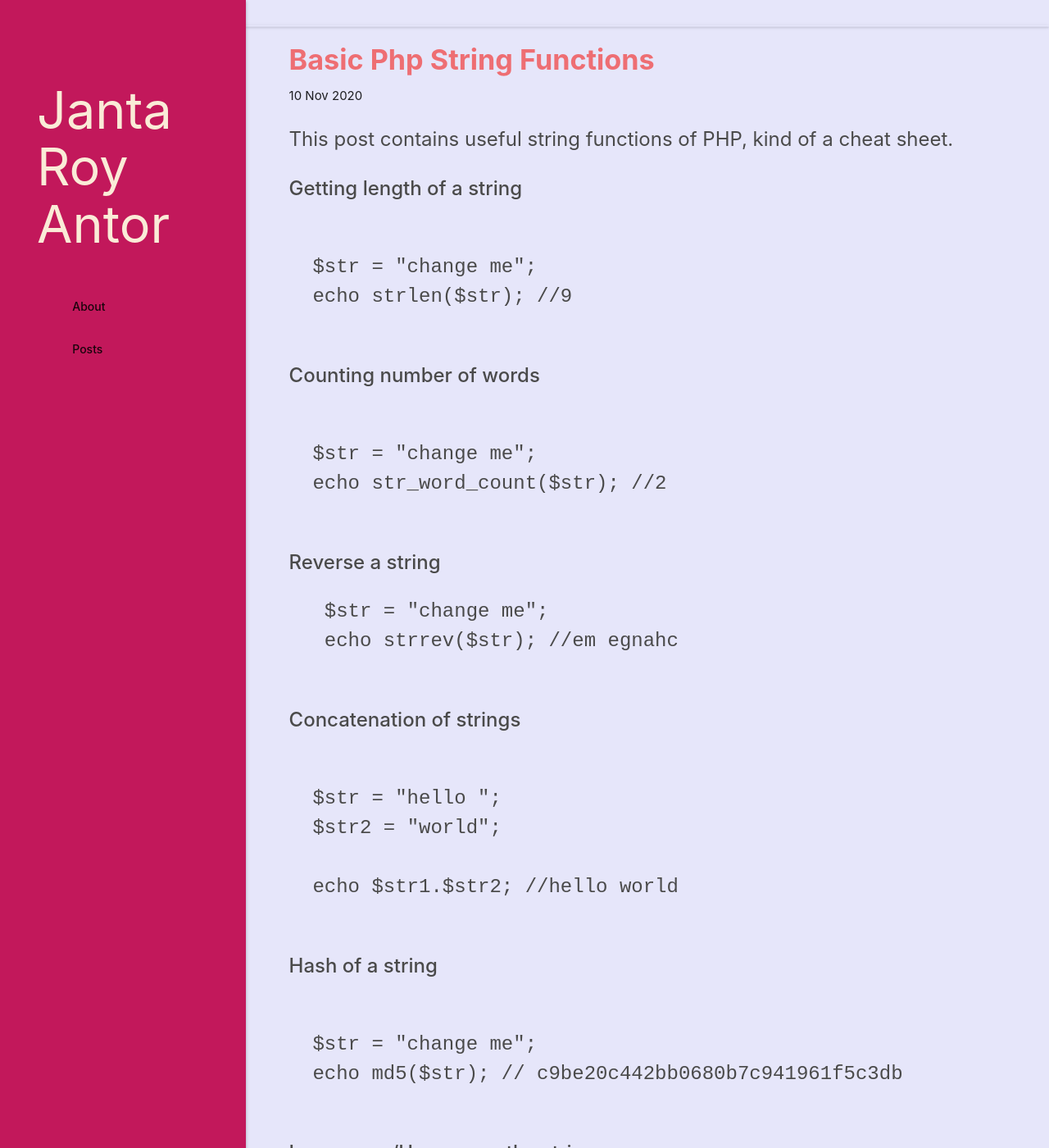
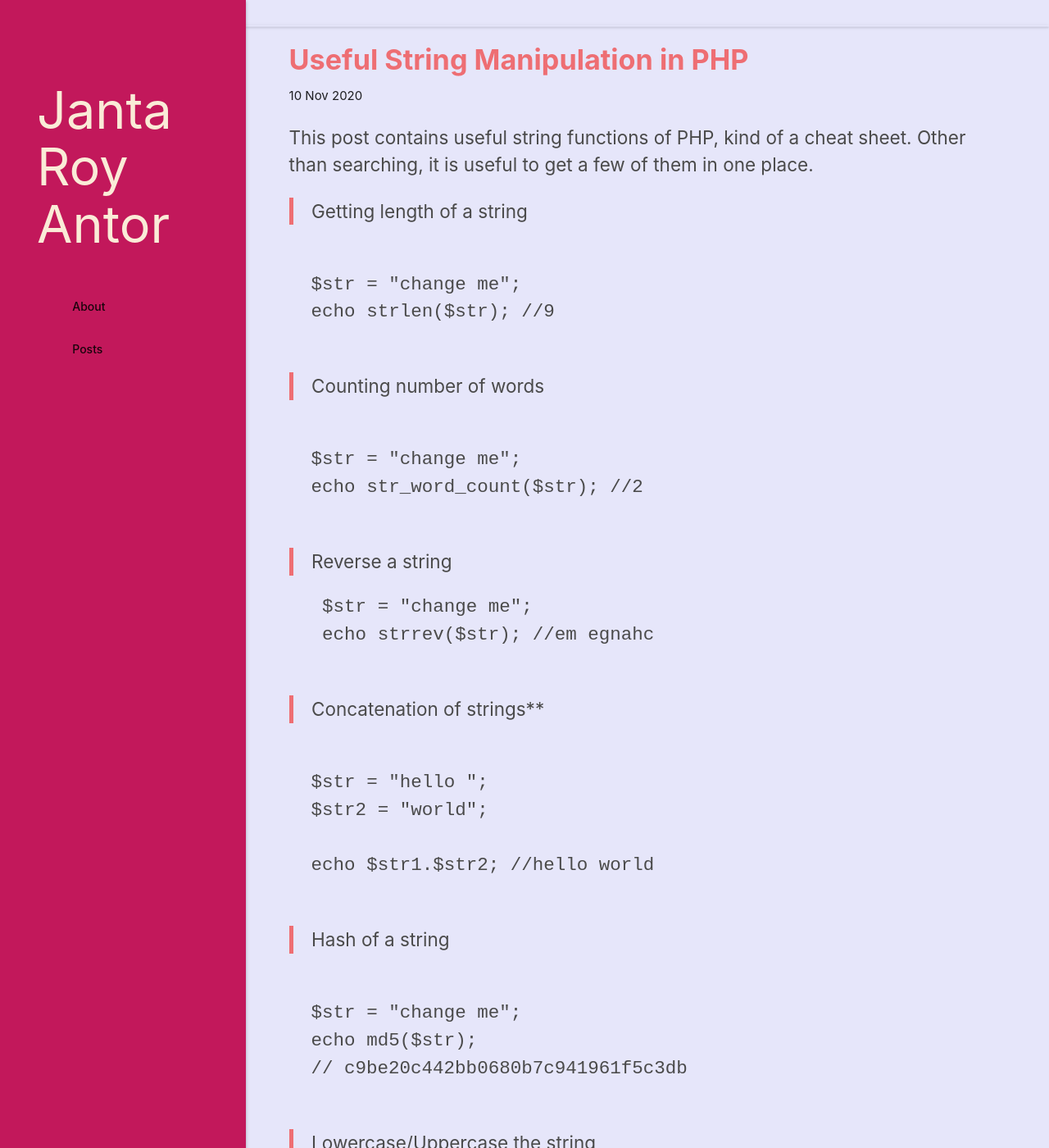
Before and after one commit to jrAntor/jrAntor.github.io, a Jekyll site: the page built from _posts/2020-11-11-php-string-manipulation.markdown, in a window 1280 px wide and 1400 px high. Shown: the whole window at 82% size. Built offline with Jekyll 4.4.1, drawn with Linux system fonts in a browser that asks for light colours; some of the changed text lies outside the part shown.

Commit message:
Fixed post render difficulty.

````diff
--- a/_includes/sidenav.html
+++ b/_includes/sidenav.html
@@ -5,7 +5,7 @@
   <ul id="slide-out" class="sidenav sidenav-fixed bg">
 
     <div class="container" style="margin-top: 100px;">
-      <a href="{{ site.baseurl }}/"><h1 style="color:antiquewhite">Janta Roy Antor</h1></a>
+      <a href="{{ site.baseurl }}/"><h1 style="color:antiquewhite">{{ site.name }}</h1></a>
     <div class="row">
     <div class="col l6">
       <ul class="section table-of-contents">
--- a/_layouts/home.html
+++ b/_layouts/home.html
@@ -16,7 +16,7 @@
 <footer>
  <div class="container" style="text-align: center;">
 	<p>
-		&copy <a href="{{ site.baseurl }}" class="tcolor">jrantor</a> <script type="text/javascript"> document.write(new Date().getFullYear()); </script>
+		&copy <a href="{{ site.baseurl }}/" class="tcolor">jrantor</a> <script type="text/javascript"> document.write(new Date().getFullYear()); </script>
 	</p>
 </div>
 </footer>
--- a/_layouts/page.html
+++ b/_layouts/page.html
@@ -2,7 +2,7 @@
 layout: home
 ---
 
-<div class="container">
+<div id="main" class="">
   <div class="row">
     {{ content }}
   </div>
--- a/_posts/2021-02-03-php-string-functions.markdown
+++ b/_posts/2020-11-11-php-string-manipulation.markdown
@@ -1,14 +1,15 @@
 ---
 layout: post
-title:  "Basic Php String Functions"
+title:  "Useful String Manipulation in PHP"
 date:   2020-11-11 00:14:19 +0600
-permalink: /blog/php-string-functions
+permalink: /blog/php-strings
 ---
 
-This post contains useful string functions of PHP, kind of a cheat sheet.
+This post contains useful string functions of PHP, kind of a cheat sheet. Other than searching, it is useful to get a few of them in one place.
 
 
-- **Getting length of a string**
+
+> Getting length of a string
 
  ```php
 
@@ -17,7 +18,7 @@ This post contains useful string functions of PHP, kind of a cheat sheet.
 
  ```
 
-- **Counting number of words**
+> Counting number of words
 
 ```php
 
@@ -26,7 +27,7 @@ This post contains useful string functions of PHP, kind of a cheat sheet.
 
 ```
 
-- **Reverse a string**
+> Reverse a string
 
 ```php
    $str = "change me";
@@ -34,7 +35,7 @@ This post contains useful string functions of PHP, kind of a cheat sheet.
 
 ```
 
-- **Concatenation of strings**
+> Concatenation of strings**
 
 ```php
 
@@ -45,16 +46,17 @@ This post contains useful string functions of PHP, kind of a cheat sheet.
 
 ```
 
-- **Hash of a string**
+> Hash of a string
 
 ```php
 
   $str = "change me";
-  echo md5($str); // c9be20c442bb0680b7c941961f5c3db
+  echo md5($str);
+  // c9be20c442bb0680b7c941961f5c3db
 
 ```
 
-- **Lowercase/Uppercase the string**
+> Lowercase/Uppercase the string
 
 ```php
 
@@ -65,7 +67,7 @@ This post contains useful string functions of PHP, kind of a cheat sheet.
 
 ```
 
-- **Search for text position in a string**
+> Search for text position in a string
 
 ```php
 
--- a/_posts/2021-01-17-going-along-with-jsmas.markdown
+++ b/_posts/2021-01-17-going-along-with-jsmas.markdown
@@ -1,7 +1,7 @@
 ---
 layout: post
 title:  "Going Along with #JavaScriptmas!"
-date:   2021-01-17 00:14:19 +0600
+date:   2021-01-17 04:14:19 +0600
 permalink: /blog/going-along-with-js
 ---
 
--- a/public/css/app.css
+++ b/public/css/app.css
@@ -50,7 +50,7 @@ hr{
 
 
 .leadh{
-	font-size: 1.6em;
+	font-size: 1.5em;
 	font-weight: 400;
 	color: #4a4a4a;
 }
````
Also changed, not shown: other parts of _posts/2020-11-11-php-string-manipulation.markdown (+6 -5 lines).
